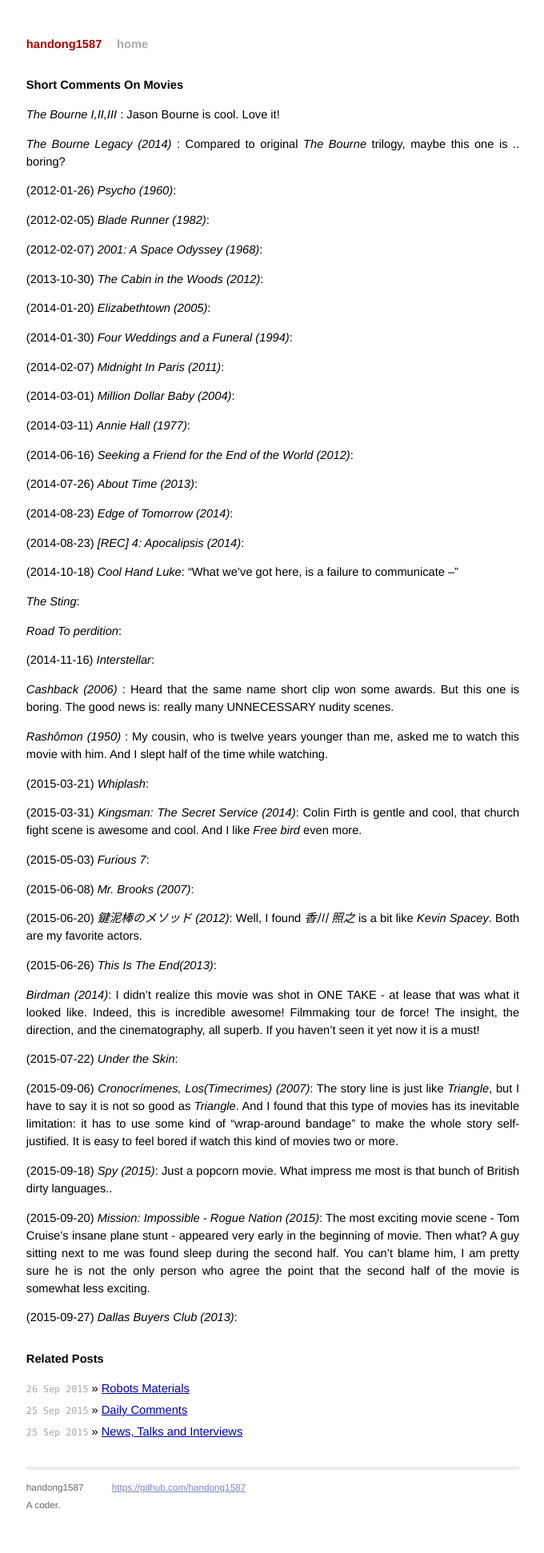
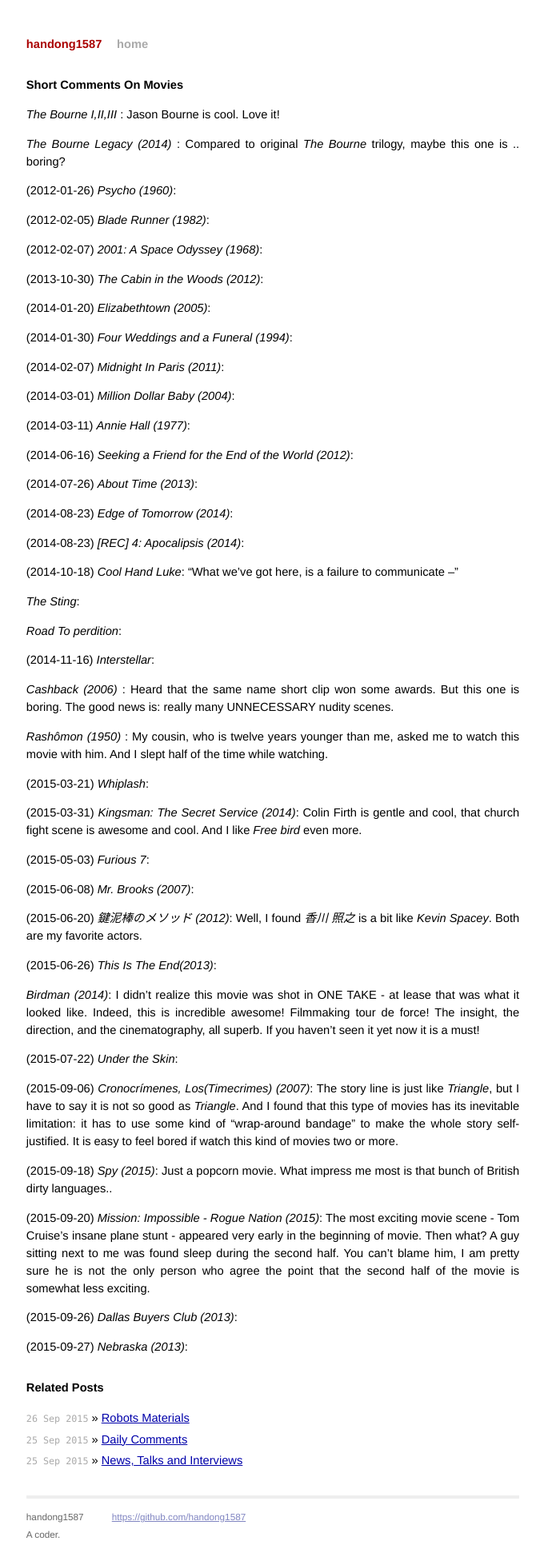
Before and after one commit to handong1587/handong1587.github.io, a Jekyll site: the page built from _posts/leisure/2015-08-29-short-comments-on-movies.md, in a window 1280 px wide. Shown: the whole page at 80% size, without its empty margins (299-979 px from the left). Built offline with Jekyll 4.4.1, drawn with Linux system fonts in a browser that asks for light colours; Markdown is read by kramdown in place of the engine named in the settings; comment, search, counter and statistics services are not loaded; before the commit the page ends 1905 px from its top, so only the background shows below that.

Commit message:
update md

```diff
--- a/_posts/leisure/2015-08-29-short-comments-on-movies.md
+++ b/_posts/leisure/2015-08-29-short-comments-on-movies.md
@@ -72,4 +72,6 @@
 
 (2015-09-20) *Mission: Impossible - Rogue Nation (2015)*: The most exciting movie scene - Tom Cruise's insane plane stunt - appeared very early in the beginning of movie. Then what? A guy sitting next to me was found sleep during the second half. You can't blame him, I am pretty sure he is not the only person who agree the point that the second half of the movie is somewhat less exciting.
 
-(2015-09-27) *Dallas Buyers Club (2013)*:
+(2015-09-26) *Dallas Buyers Club (2013)*:
+
+(2015-09-27) *Nebraska (2013)*:
```
Also changed, not shown: _posts/programming_study/2015-07-01-some-courses.md (+4 -0 lines).
